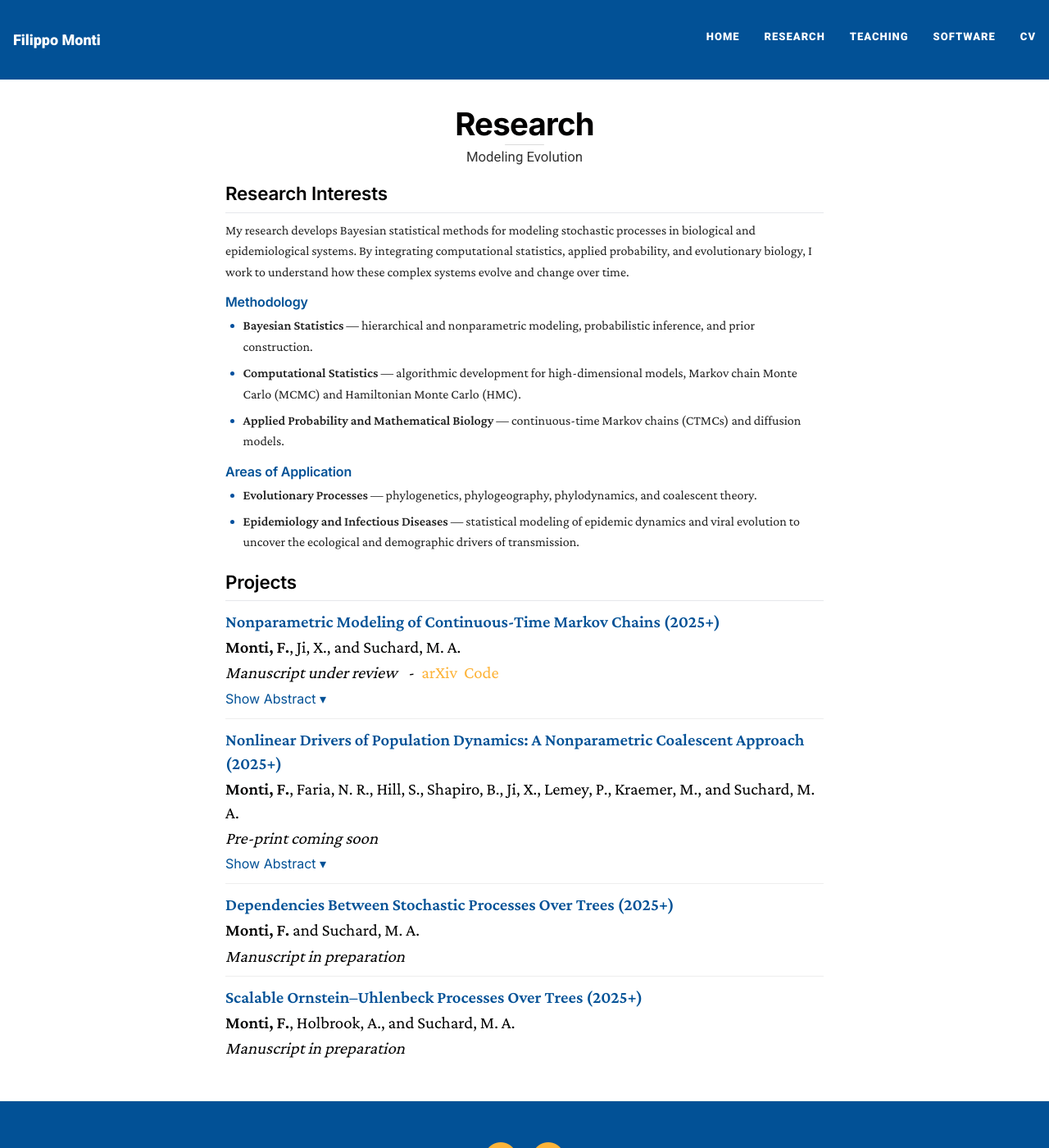
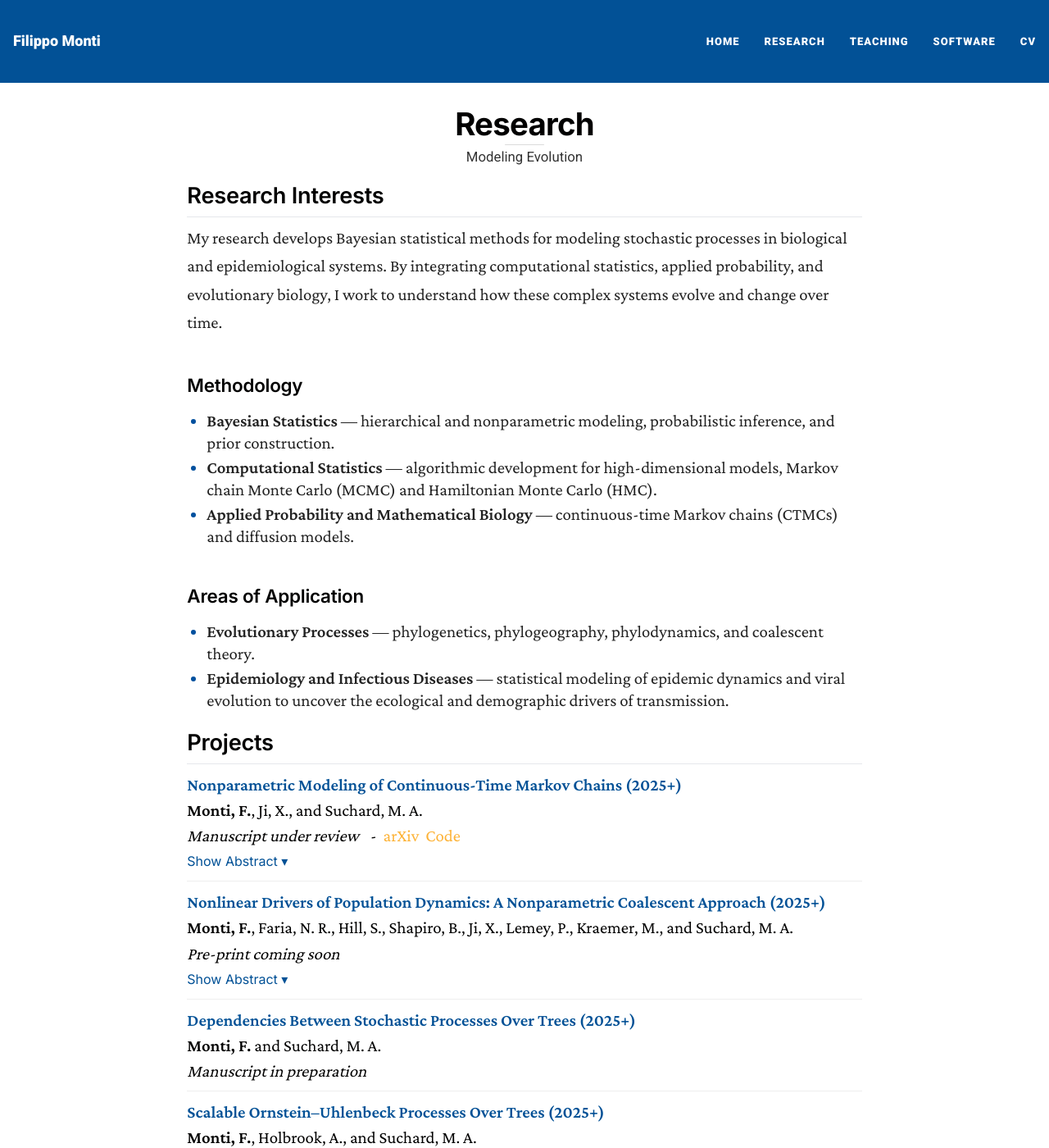
Before and after one commit to fil-monti/fil-monti.github.io, a Jekyll site: the page built from myresearch.md, in a window 1280 px wide and 1400 px high. Shown: the whole window at 82% size. Built offline with Jekyll 4.4.1, drawn with Linux system fonts in a browser that asks for light colours; nearby versions of some CDN libraries.

Commit message:
armonizing and balancing font sizes

```diff
--- a/assets/css/custom.css
+++ b/assets/css/custom.css
@@ -89,8 +89,15 @@ ul li::marker { color: #00509e; }
 
 
 /* --- Projects section and sub-section: just the title look --- */
+h2 {
+    font-size: 1.4rem;
+    margin-top: 3rem;
+    margin-bottom: 1rem;
+    font-weight: 600;
+    letter-spacing: -0.01em;
+}
 h2.section-title {
-    font-size: 1.4rem;
+    font-size: 1.7rem;
     font-weight: 600;
     margin-top: 1.5rem;
     margin-bottom: 0.5rem;
@@ -98,8 +105,23 @@ h2.section-title {
     padding-bottom: 0.6rem;
 }
 
-h2.subsection-title {
-    font-size: 1rem;
+/*h2.subsection-title {*/
+/*    font-size: 1rem;*/
+/*    font-weight: 600;*/
+/*    margin-top: 1rem;*/
+/*    margin-bottom: 0rem;*/
+/*    !*border-bottom: 1px solid #e5e7eb;*!*/
+/*    padding-bottom: 0.4rem;*/
+/*    color: #025196;*/
+/*}*/
+
+h2.section-title + p {
+    margin-top: 0.3rem;   /* or 0 if you want them very close */
+    margin-bottom: 0.3rem;
+}
+
+h3.subsection-title {
+    font-size: 1.3rem;
     font-weight: 600;
     margin-top: 1rem;
     margin-bottom: 0rem;
@@ -107,17 +129,36 @@ h2.subsection-title {
     padding-bottom: 0.4rem;
     color: #025196;
 }
-
-h2.section-title + p {
-    margin-top: 0.3rem;   /* or 0 if you want them very close */
-    margin-bottom: 0.3rem;
+p, li {
+    font-size: 1.3rem;
+    line-height: 1.65;
+    color: #222;
+}
+/*p, li { font-size: 1.3rem; line-height: 1.65; }*/
+body {
+    font-size: 20px;
+    line-height: 1.65;
 }
 /*****************************************************************/
+/* Lists */
+ul {
+    margin-top: 0.4rem;
+    margin-bottom: 0.8rem;
+}
 
+ul li {
+    margin-bottom: 0.2rem; /* decrease spacing between lines */
+    line-height: 1.3;      /* slightly tighter line height */
+}
 
+ul { padding-left: 1.2em; }
+/*ul li { margin-bottom: 0.4rem; }*/
+ul li::marker { color: #00509e; }
+/*****************************************************************/
 
-
-/*****************************************************************/
+.container-md {
+    max-width: 1300px;  /* default is often 720–800 */
+}
 /* Make the blue footer stick to the bottom of short pages */
 html, body {
     height: 100%;               /* allows flex container to fill viewport */
@@ -141,3 +182,7 @@ body > main {
 footer {
     flex-shrink: 0;
 }
+
+.container-md {
+    max-width: 1400px;
+}
```
